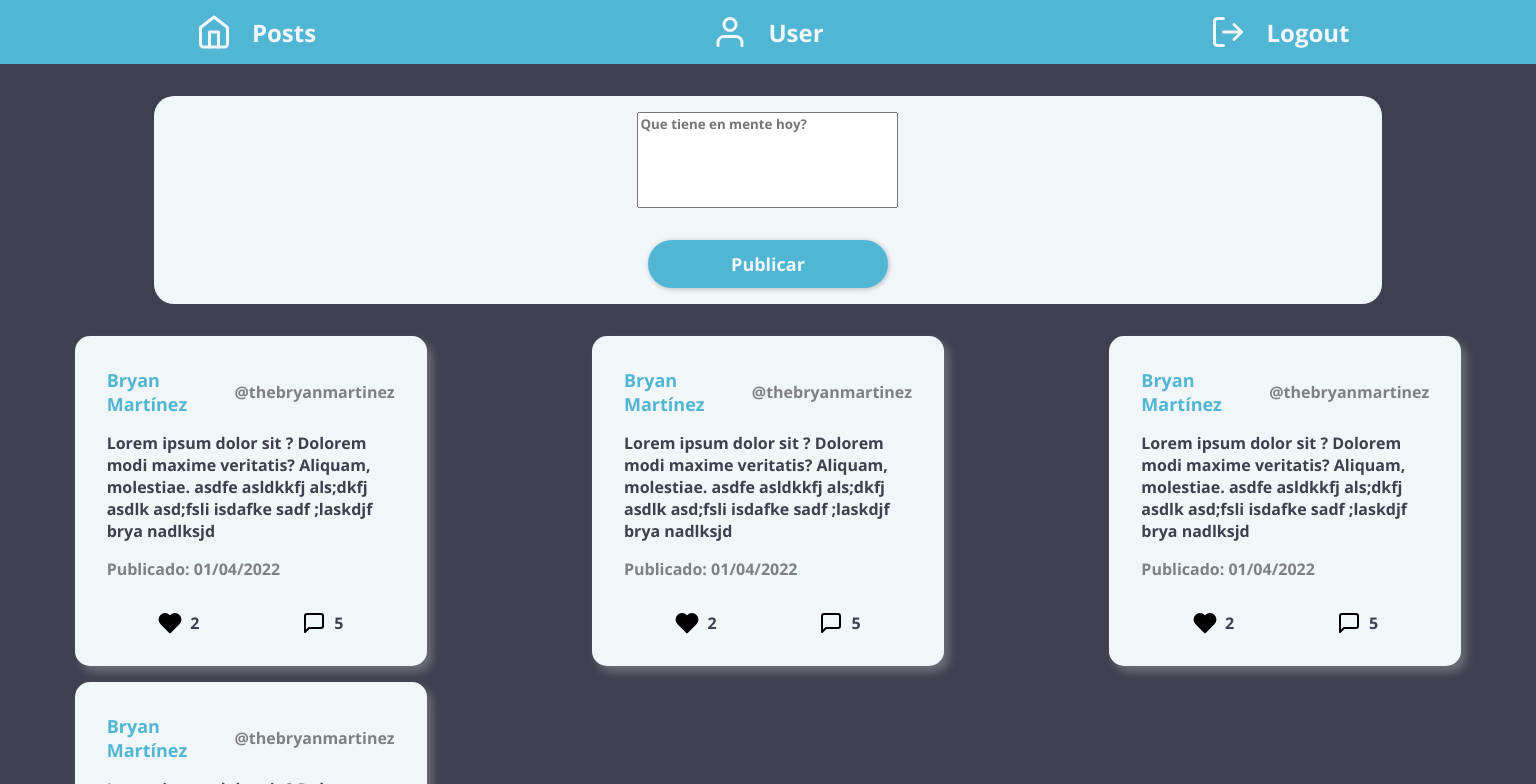
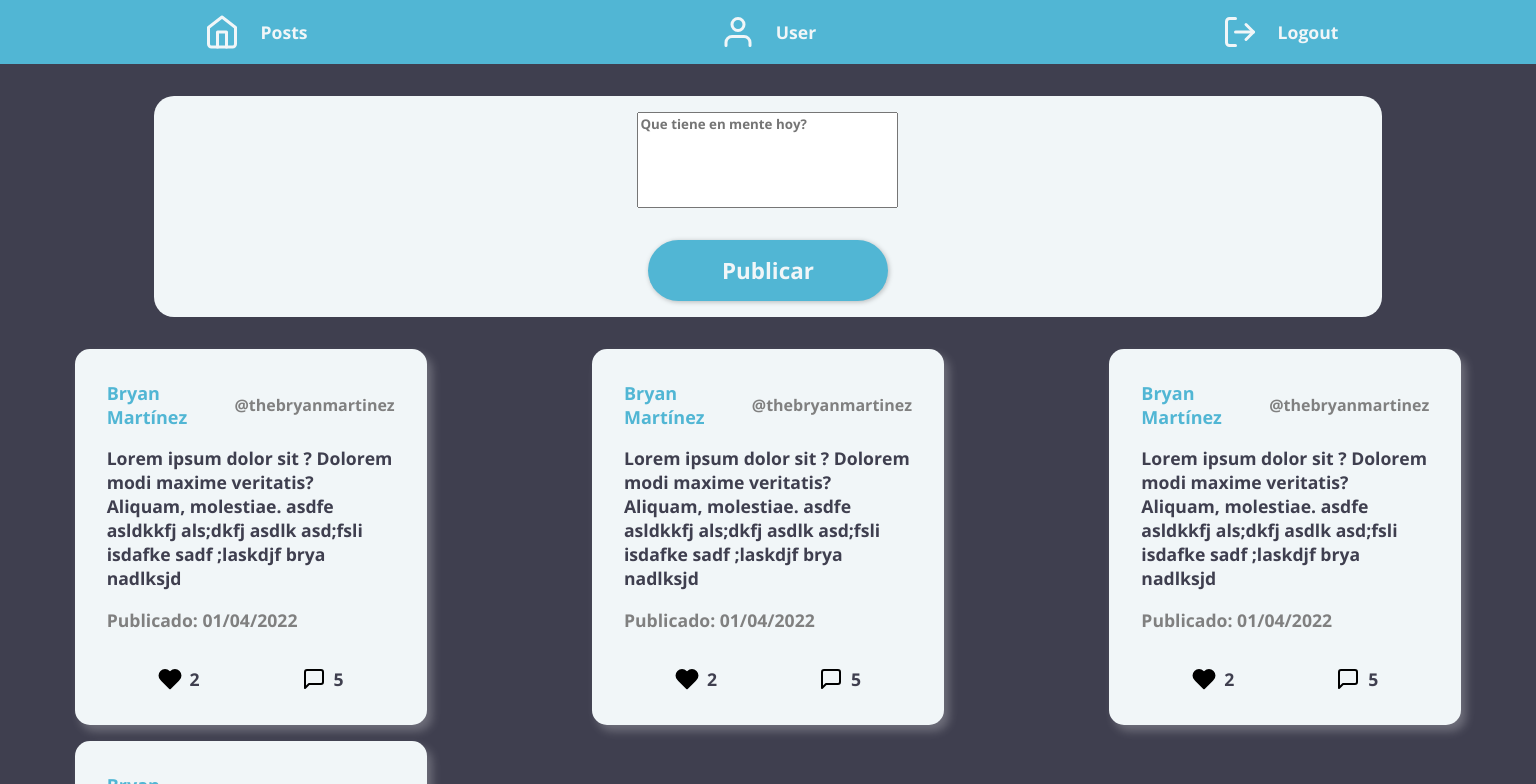
Before and after one commit to thebryanmartinez/commentnow-frontend, a React (Create React App) app: page / in a window 1536 px wide. Shown: the top 784 px of the page. Built offline with nearby package versions, Linux system fonts and the light colour scheme.

Commit message:
Componentes responsive para las otras views

```diff
--- a/src/Components/UX/Button/Button.css
+++ b/src/Components/UX/Button/Button.css
@@ -17,3 +17,10 @@ button.button-primary{
 button.button-secondary{
   background-color: var(--secondary-red);
 }
+
+@media screen and (min-width: 1300px){
+  button{
+    height: 3.8rem;
+    font-size: 1.4rem;
+  }
+}
--- a/src/Components/UX/Input/Input.css
+++ b/src/Components/UX/Input/Input.css
@@ -36,8 +36,16 @@
 }
 
 /* Modo escritorio */
-@media screen and (min-width: 1200px){
+@media screen and (min-width: 1300px){
   .input{
     font-size: 1.75rem;
   }
+
+  .input-error{
+    font-size: 1rem;
+  }
+
+  .input-info{
+    font-size: 1rem;
+  }
 }
--- a/src/Components/UX/SignInForm/SignInForm.css
+++ b/src/Components/UX/SignInForm/SignInForm.css
@@ -58,4 +58,8 @@ p{
     width: 100%;
     margin: 5rem;
   }
+
+  p{
+    font-size: 1.1rem;
+  }
 }
--- a/src/Components/UX/SignInForm/SignInForm.js
+++ b/src/Components/UX/SignInForm/SignInForm.js
@@ -38,7 +38,6 @@ export const SignInForm = ({ txtUsernameValue, txtPasswordValue, onChange: onCha
           <p>No tienes usuario?</p>
           <SecondaryButton>Crear cuenta</SecondaryButton>
         </div>
-        <PrimaryButton>Archila</PrimaryButton>
       </div>
     </div>
   )
--- a/src/Components/UX/Title/Title.css
+++ b/src/Components/UX/Title/Title.css
@@ -10,3 +10,9 @@
   padding: 0px;
   margin: 0px;
 }
+
+@media screen and (min-width: 1500px){
+  .title{
+  font-size: 4rem;
+  }
+}
--- a/src/Components/UX/WritePost/WritePost.css
+++ b/src/Components/UX/WritePost/WritePost.css
@@ -5,7 +5,6 @@
   flex-direction: column;
   background-color: var(--color-white);
   border-radius: 1.25rem;
-
   width: 80%;
   margin: 2rem auto;
 }
```
